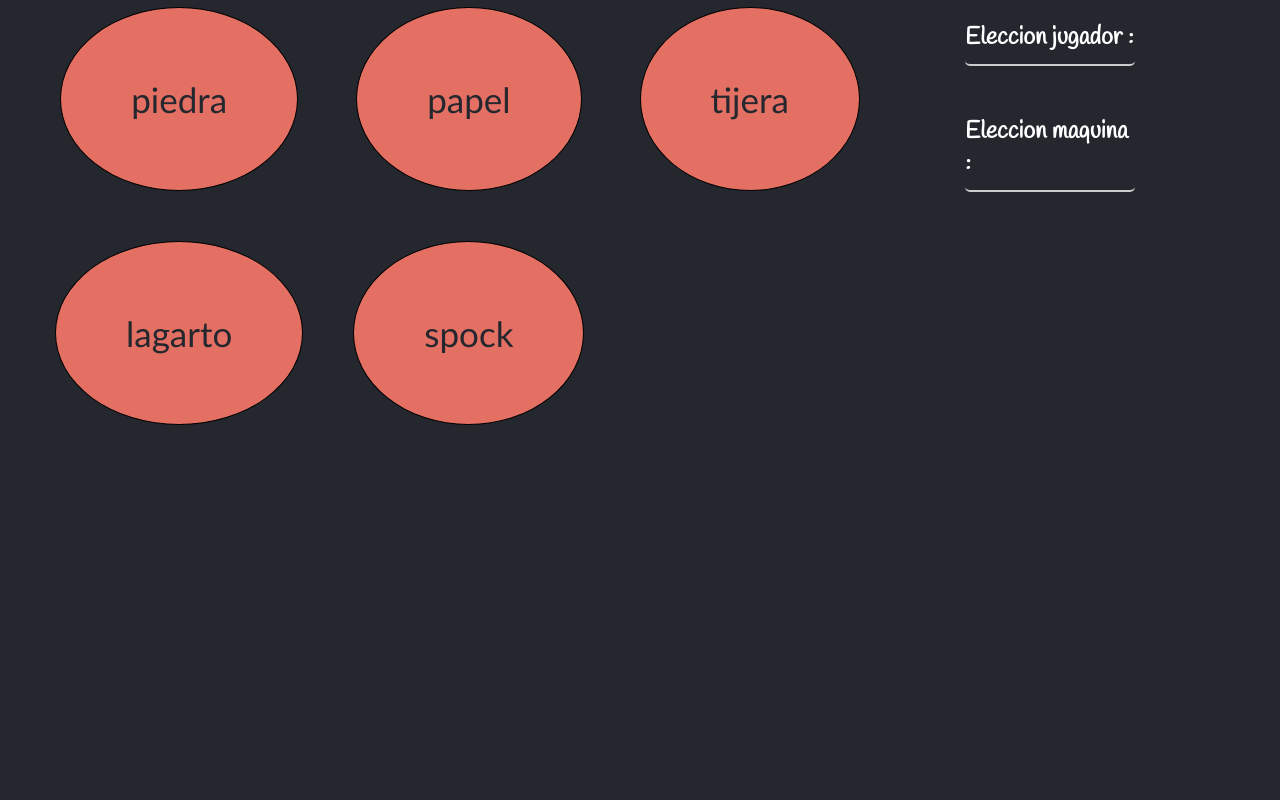
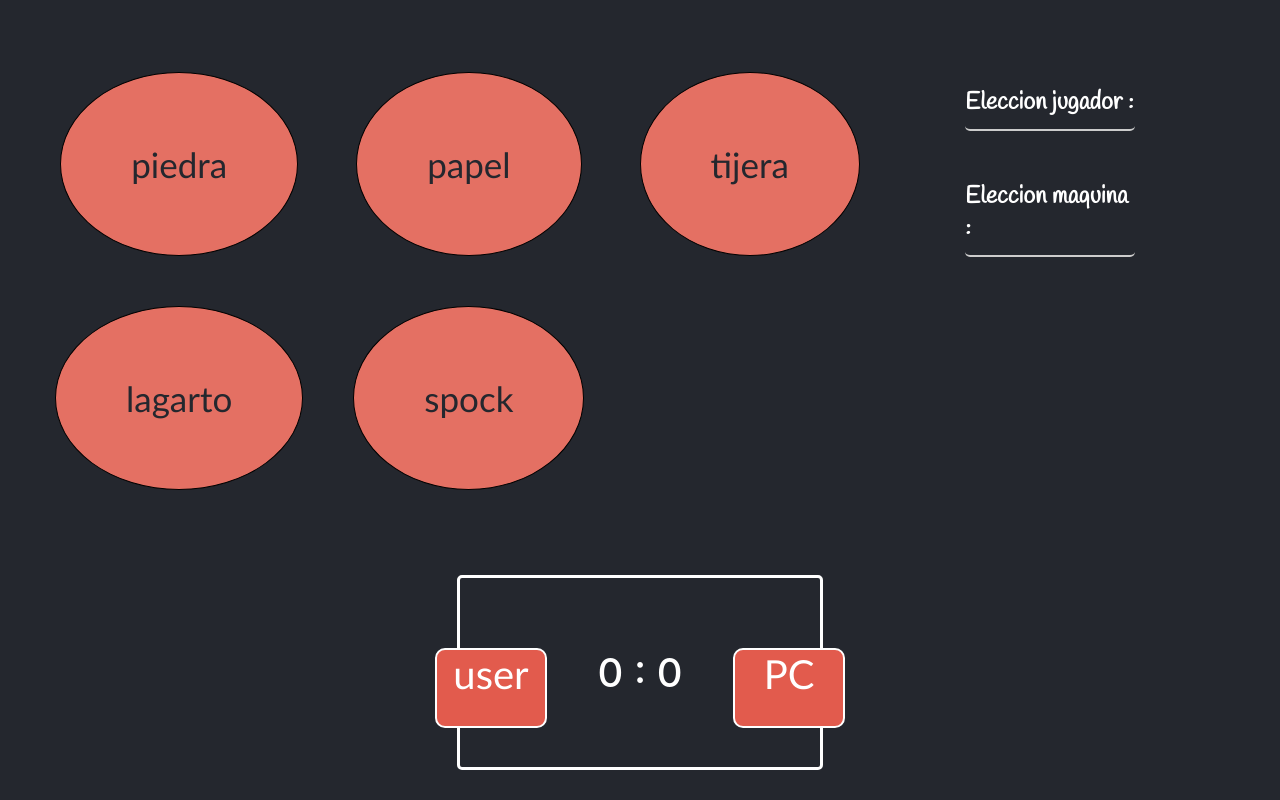
Before and after one commit to BraianRosales/unq-ui-braian-rosales-trabajo-final, a React (Create React App) app: page /marcador in a window 1280 px wide. Shown: the part 301-1101 px from the top of the page. Before the commit the page ends 860 px from the top, so only its background shows below. Built offline with nearby package versions, Linux system fonts and the light colour scheme; a web font is replaced by a local one.

Commit message:
se agrego react-router-dom y un contador

```diff
--- a/package.json
+++ b/package.json
@@ -8,6 +8,7 @@
     "@testing-library/user-event": "^12.2.2",
     "react": "^17.0.1",
     "react-dom": "^17.0.1",
+    "react-router-dom": "^5.2.0",
     "react-scripts": "4.0.1",
     "web-vitals": "^0.2.4"
   },
--- a/src/App.css
+++ b/src/App.css
@@ -1,6 +1,5 @@
 @import url('https://fonts.googleapis.com/css2?family=Raleway:ital,wght@0,300;1,200&family=Roboto+Mono:ital,wght@1,300&family=Sansita+Swashed:wght@700&family=Shadows+Into+Light&family=Work+Sans:ital@1&display=swap');
 @import url('https://fonts.googleapis.com/css2?family=Acme&family=Covered+By+Your+Grace&family=Elsie+Swash+Caps&family=Handlee&family=Raleway:ital,wght@0,300;1,200&family=Roboto+Mono:ital,wght@1,300&family=Sansita+Swashed:wght@700&family=Shadows+Into+Light&family=Work+Sans:ital@1&family=Yeon+Sung&display=swap');
-
 @import url('https://fonts.googleapis.com/css2?family=Acme&family=Handlee&family=Raleway:ital,wght@0,300;1,200&family=Roboto+Mono:ital,wght@1,300&family=Sansita+Swashed:wght@700&family=Shadows+Into+Light&family=Work+Sans:ital@1&display=swap');
 
 .opciones{
@@ -65,7 +64,6 @@ body{
   font-family: Verdana, Geneva, Tahoma, sans-serif;
 }
 
-/* ACA EL CSS TRAIDO */
 
 #sidebar{
   width: 25%;
@@ -94,3 +92,41 @@ body{
   border-bottom: 2px solid #ccc;
   border-radius: 5px;
 }
+
+.marcador{
+  border: 3px solid #fff;
+  margin: 30px auto;
+  width: 200px;
+  color: #fff;
+  font-size: 40px;
+  font-weight: 500;
+  border-radius: 5px;
+  text-align: center;
+  padding: 70px 80px;
+  position: relative;
+}
+
+.badge{
+  background: #e25b4d;
+  font-size: 40px;
+  border: 2px solid #fff;
+  border-radius: 10px;
+  padding: 5px 2¿5px;
+  font-family: 'Gill Sans', 'Gill Sans MT', Calibri, 'Trebuchet MS', sans-serif;
+}
+
+.user-label{
+  position: absolute;
+  top: auto;
+  left: -25px;
+  height: 40%;
+  width: 30%;
+}
+
+.comp-label{
+  position: absolute;
+  top: auto;
+  right: -25px;
+  height: 40%;
+  width: 30%;
+}
--- a/src/App.js
+++ b/src/App.js
@@ -2,14 +2,16 @@ import React, { useState } from 'react';
 import './App.css';
 import './components/Opcion';
 import './components/Resultado';
+import Eleccion from './components/Eleccion';
 import Opcion from './components/Opcion';
-import Resultado from './components/Resultado';
-import Eleccion from './components/Eleccion';
+import Routes from './Routes';
 
 function App() {
 
     const [eleccionJugador, setEleccionJugador] = useState({});
     const [eleccionMaquina, setEleccionMaquina] = useState({});
+    const [contadorUser, setContadorUser] = useState(0);
+    const [contadorPc, setContadorPc] = useState(0);
 
     const opciones = [
         {
@@ -36,7 +38,7 @@ function App() {
             eleccion: "spock",
             derrota: "piedra",
             tambienDerrota: "tijera",
-    },
+        }
     ]
 
     const elegirOpcion = (event) => {
@@ -47,9 +49,9 @@ function App() {
 
     const eleccionRival = () => {
         const eleccion = opciones[Math.floor(Math.random() * opciones.length)];
-
         setEleccionMaquina(eleccion);
     }
+
 
     return (
         <div className="App">
@@ -63,6 +65,9 @@ function App() {
                     <p>
                         eliga su opcion de juego con un click !
                      </p>
+                    <p>
+                        piedra, papel, lagarto ...
+                    </p>
                 </div>
 
                 <Eleccion jugador={eleccionJugador} maquina={eleccionMaquina} />
@@ -74,12 +79,14 @@ function App() {
                             valor={opciones[index]}
                         />)
                     }
+
+
                 </div>
+
+                <div className="clearfix"></div>
+                <Routes eleccionJugador={eleccionJugador} eleccionMaquina={eleccionMaquina} />
+                {/* tratar condiciones para que aumente los marcadores */}
             </body>
-
-      <div className="resultado">
-        <Resultado jugador={eleccionJugador} maquina={eleccionMaquina} />
-      </div>
 
         </div>
     );
--- /dev/null
+++ b/src/Routes.jsx
@@ -0,0 +1,24 @@
+import React from 'react';
+import { BrowserRouter as Router, Switch, Route } from 'react-router-dom';
+import Resultado from './components/Resultado';
+import Marcador from './components/Marcador';
+
+const Routes = ({ eleccionJugador, eleccionMaquina }) => {
+    return (
+
+        <Router>
+            <Switch>
+                <Route exact path="/"
+                    render={props => (
+                        <Resultado {...props} jugador={eleccionJugador} maquina={eleccionMaquina} />
+                    )}
+                />
+                <Route exact path="/marcador"
+                    component={Marcador}
+                />
+            </Switch>
+        </Router>
+    );
+
+}
+export default Routes;
--- /dev/null
+++ b/src/components/Marcador.jsx
@@ -0,0 +1,13 @@
+import React from 'react';
+
+export default function Marcador(props) {
+
+    return (
+        <div className="marcador">
+            <div className="user-label badge"> user</div>
+            <div className="comp-label badge"> PC </div>
+            <span id="user-score"> 0 </span> :
+            <span id="comp-score"> 0 </span>
+        </div>
+    );
+}
--- a/src/components/Opcion.jsx
+++ b/src/components/Opcion.jsx
@@ -4,7 +4,6 @@ const Opcion = (props) => {
 
     return (
         <div className="opcion" onClick={props.elegir}>
-
             {props.valor.eleccion}
         </div>
     );
--- a/src/components/Resultado.jsx
+++ b/src/components/Resultado.jsx
@@ -1,22 +1,24 @@
 import React from 'react';
 
-const Resultado = (props) => {
+const Resultado = ({jugador, maquina}) => {
 
     let resultadoFinal;
 
-    if ((props.jugador.derrota === props.maquina.eleccion && props.jugador.eleccion ||
-        props.jugador.tambienDerrota === props.maquina.eleccion && props.jugador.eleccion)) {
+    if ((jugador.derrota === maquina.eleccion && jugador.eleccion ||
+        jugador.tambienDerrota === maquina.eleccion && jugador.eleccion)) {
         resultadoFinal = <h1>Ganador : Jugador</h1>
 
-    } else if ((props.maquina.derrota === props.jugador.eleccion && props.jugador.eleccion ||
-        props.maquina.tambienDerrota === props.jugador.eleccion && props.jugador.eleccion)) {
+    } else if ((maquina.derrota === jugador.eleccion && jugador.eleccion ||
+       maquina.tambienDerrota === jugador.eleccion && jugador.eleccion)) {
         resultadoFinal = <h1>Ganador : La Maquina</h1>
 
-    } else if (props.jugador.eleccion === props.maquina.eleccion && props.jugador.eleccion) {
+    } else if (jugador.eleccion === maquina.eleccion && jugador.eleccion) {
         resultadoFinal = <h1>Empate</h1>
     }
     return (
+        <div className="resultado">
             <h2>{resultadoFinal}</h2>
+        </div>
     )
 }
 
```
Also changed, not shown: 2 other files (tests, documents, lock files or other folders). Lines whose indentation alone changed are shown as unchanged.
